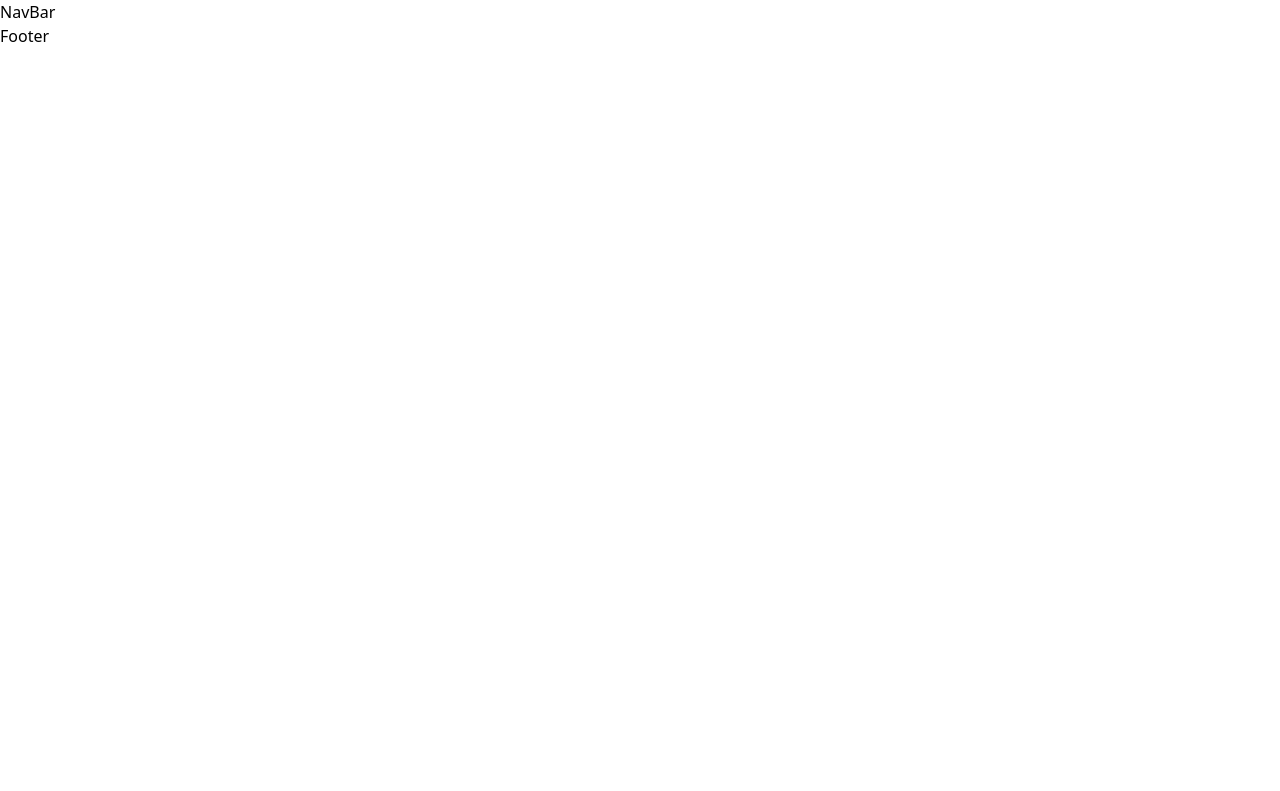
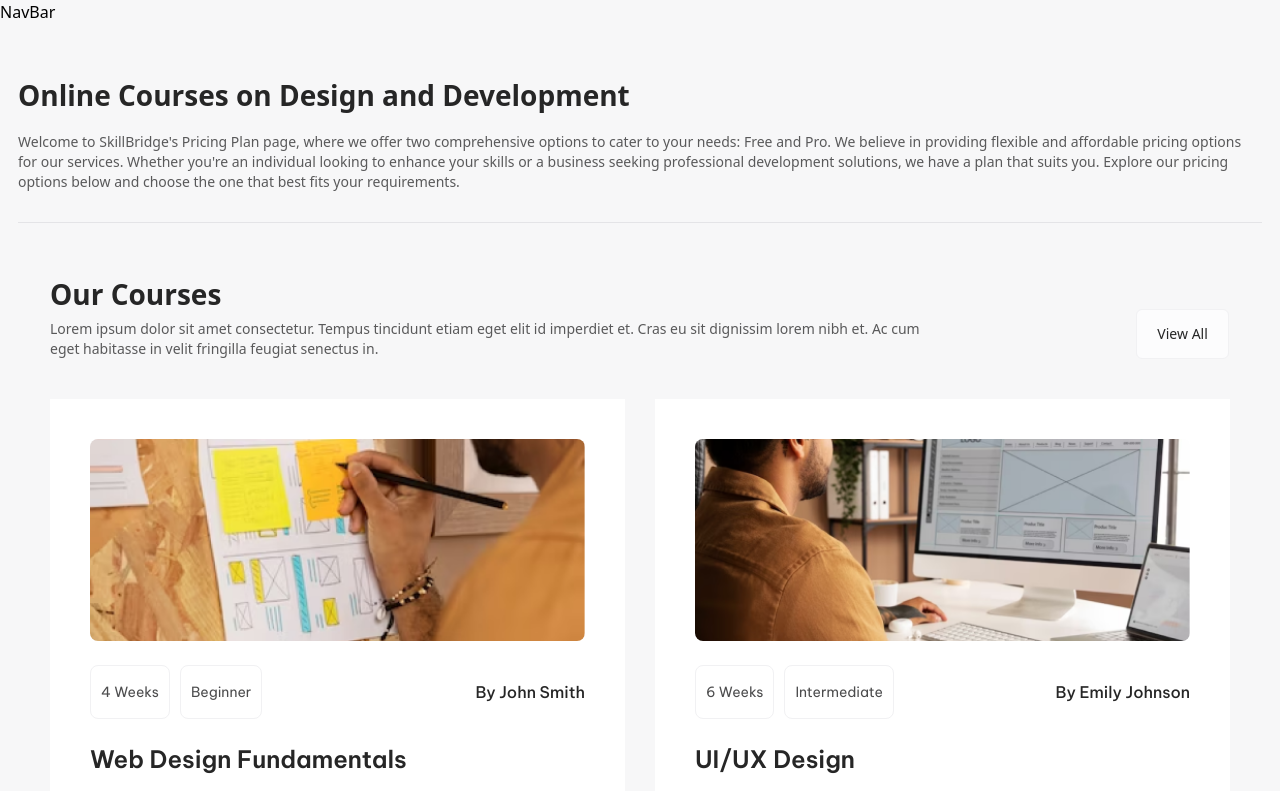
Before and after one commit to HaidarSHaaban6/Online-Course-Website, a React (Vite) app: page / in a window 1280 px wide. Shown: the top 791 px of the page. Built offline with nearby package versions, Linux system fonts and the light colour scheme.

Commit message:
Add Some Features

```diff
--- a/src/App.css
+++ b/src/App.css
@@ -839,12 +839,31 @@ video {
   z-index: 20;
 }
 
+.mx-\[18px\] {
+  margin-left: 18px;
+  margin-right: 18px;
+}
+
+.my-\[50px\] {
+  margin-top: 50px;
+  margin-bottom: 50px;
+}
+
+.mx-auto {
+  margin-left: auto;
+  margin-right: auto;
+}
+
 .mb-1 {
   margin-bottom: 0.25rem;
 }
 
 .mb-10 {
   margin-bottom: 2.5rem;
+}
+
+.mb-4 {
+  margin-bottom: 1rem;
 }
 
 .mb-6 {
@@ -867,10 +886,6 @@ video {
   margin-top: 1.25rem;
 }
 
-.mb-2 {
-  margin-bottom: 0.5rem;
-}
-
 .mt-\[14px\] {
   margin-top: 14px;
 }
@@ -881,10 +896,6 @@ video {
 
 .flex {
   display: flex;
-}
-
-.inline-flex {
-  display: inline-flex;
 }
 
 .grid {
@@ -912,16 +923,16 @@ video {
   width: 100%;
 }
 
+.max-w-\[18\] {
+  max-width: 18;
+}
+
+.max-w-\[1860px\] {
+  max-width: 1860px;
+}
+
 .grid-cols-1 {
   grid-template-columns: repeat(1, minmax(0, 1fr));
-}
-
-.flex-col {
-  flex-direction: column;
-}
-
-.flex-wrap {
-  flex-wrap: wrap;
 }
 
 .items-end {
@@ -968,6 +979,10 @@ video {
   border-width: 4px;
 }
 
+.border-b {
+  border-bottom-width: 1px;
+}
+
 .border-\[\#FFFFFF4D\] {
   border-color: #FFFFFF4D;
 }
@@ -975,6 +990,11 @@ video {
 .border-white\/95 {
   --tw-border-opacity: 1;
   border-color: rgb(241 241 243 / var(--tw-border-opacity, 1));
+}
+
+.border-white\/90 {
+  --tw-border-opacity: 1;
+  border-color: rgb(228 228 231 / var(--tw-border-opacity, 1));
 }
 
 .bg-\[\#FFFFFF33\] {
@@ -999,11 +1019,6 @@ video {
 .bg-white\/99 {
   --tw-bg-opacity: 1;
   background-color: rgb(252 252 253 / var(--tw-bg-opacity, 1));
-}
-
-.bg-red-950 {
-  --tw-bg-opacity: 1;
-  background-color: rgb(69 10 10 / var(--tw-bg-opacity, 1));
 }
 
 .bg-cover {
@@ -1061,16 +1076,16 @@ video {
   padding-bottom: 1.25rem;
 }
 
+.pb-\[30px\] {
+  padding-bottom: 30px;
+}
+
 .pr-5 {
   padding-right: 1.25rem;
 }
 
 .pt-\[30px\] {
   padding-top: 30px;
-}
-
-.text-center {
-  text-align: center;
 }
 
 .font-vietnam {
@@ -1142,48 +1157,12 @@ video {
     margin-left: auto;
   }
 
-  .md\:mb-0 {
-    margin-bottom: 0px;
-  }
-
-  .md\:mr-\[10px\] {
-    margin-right: 10px;
-  }
-
-  .md\:inline-block {
-    display: inline-block;
-  }
-
-  .md\:flex {
-    display: flex;
-  }
-
-  .md\:w-auto {
-    width: auto;
-  }
-
   .md\:grid-cols-2 {
     grid-template-columns: repeat(2, minmax(0, 1fr));
   }
 
-  .md\:flex-row {
-    flex-direction: row;
-  }
-
-  .md\:flex-nowrap {
-    flex-wrap: nowrap;
-  }
-
-  .md\:items-center {
-    align-items: center;
-  }
-
   .md\:p-\[40px\] {
     padding: 40px;
-  }
-
-  .md\:text-left {
-    text-align: left;
   }
 }
 
@@ -1196,8 +1175,16 @@ video {
     display: flex;
   }
 
+  .lg\:grid {
+    display: grid;
+  }
+
   .lg\:grid-cols-\[73\.7\%_26\.2\%\] {
     grid-template-columns: 73.7% 26.2%;
+  }
+
+  .lg\:grid-cols-2 {
+    grid-template-columns: repeat(2, minmax(0, 1fr));
   }
 
   .lg\:items-center {
@@ -1210,13 +1197,52 @@ video {
 }
 
 @media (min-width: 1440px) {
+  .custom-xl\:mx-5 {
+    margin-left: 1.25rem;
+    margin-right: 1.25rem;
+  }
+
+  .custom-xl\:my-20 {
+    margin-top: 5rem;
+    margin-bottom: 5rem;
+  }
+
+  .custom-xl\:mb-0 {
+    margin-bottom: 0px;
+  }
+
   .custom-xl\:mb-\[60px\] {
     margin-bottom: 60px;
+  }
+
+  .custom-xl\:grid {
+    display: grid;
+  }
+
+  .custom-xl\:grid-cols-2 {
+    grid-template-columns: repeat(2, minmax(0, 1fr));
+  }
+
+  .custom-xl\:items-center {
+    align-items: center;
+  }
+
+  .custom-xl\:gap-20 {
+    gap: 5rem;
   }
 
   .custom-xl\:px-6 {
     padding-left: 1.5rem;
     padding-right: 1.5rem;
+  }
+
+  .custom-xl\:px-\[60px\] {
+    padding-left: 60px;
+    padding-right: 60px;
+  }
+
+  .custom-xl\:pb-10 {
+    padding-bottom: 2.5rem;
   }
 
   .custom-xl\:pb-6 {
@@ -1246,6 +1272,20 @@ video {
 }
 
 @media (min-width: 1920px) {
+  .custom-2xl\:mx-\[30px\] {
+    margin-left: 30px;
+    margin-right: 30px;
+  }
+
+  .custom-2xl\:mx-auto {
+    margin-left: auto;
+    margin-right: auto;
+  }
+
+  .custom-2xl\:mb-\[100px\] {
+    margin-bottom: 100px;
+  }
+
   .custom-2xl\:mb-\[30px\] {
     margin-bottom: 30px;
   }
@@ -1256,6 +1296,10 @@ video {
 
   .custom-2xl\:mb-\[80px\] {
     margin-bottom: 80px;
+  }
+
+  .custom-2xl\:mt-\[109px\] {
+    margin-top: 109px;
   }
 
   .custom-2xl\:h-\[63px\] {
@@ -1270,12 +1314,21 @@ video {
     width: 72px;
   }
 
+  .custom-2xl\:gap-\[100px\] {
+    gap: 100px;
+  }
+
   .custom-2xl\:border-\[6px\] {
     border-width: 6px;
   }
 
   .custom-2xl\:p-\[50px\] {
     padding: 50px;
+  }
+
+  .custom-2xl\:px-\[132px\] {
+    padding-left: 132px;
+    padding-right: 132px;
   }
 
   .custom-2xl\:px-\[26px\] {
@@ -1307,6 +1360,10 @@ video {
     padding-bottom: 30px;
   }
 
+  .custom-2xl\:pb-\[50px\] {
+    padding-bottom: 50px;
+  }
+
   .custom-2xl\:pr-\[30px\] {
     padding-right: 30px;
   }
@@ -1318,6 +1375,10 @@ video {
   .custom-2xl\:text-5xl {
     font-size: 3rem;
     line-height: 1;
+  }
+
+  .custom-2xl\:text-\[48px\] {
+    font-size: 48px;
   }
 
   .custom-2xl\:text-lg {
--- a/src/navigation/layouts/MainLayout.tsx
+++ b/src/navigation/layouts/MainLayout.tsx
@@ -1,16 +1,16 @@
-import { Outlet } from "react-router-dom"
-import Footer from "../../ui/Footer"
-import NavBar from "../../ui/NavBar"
+import { Outlet } from "react-router-dom";
+import Footer from "../../ui/Footer";
+import NavBar from "../../ui/NavBar";
 
 // to wrap the public pages with NavBar and Footer
 const MainLayout = () => {
   return (
-    <div>
-        <NavBar />
-        <Outlet />
-        <Footer />
+    <div className="bg-white/97">
+      <NavBar />
+      <Outlet />
+      <Footer />
     </div>
-  )
-}
+  );
+};
 
-export default MainLayout
+export default MainLayout;
--- a/src/pages/HomePage.tsx
+++ b/src/pages/HomePage.tsx
@@ -1,4 +1,24 @@
+import OurCoursesSection from "../components/OurCoursesSection";
+import PageTitle from "../ui/PageTitle";
+import Video from "../ui/Video";
+import VideoIconTag from "../ui/VideoIconTag";
+
+const description =
+  "Welcome to SkillBridge's Pricing Plan page, where we offer two comprehensive options to cater to your needs: Free and Pro. We believe in providing flexible and affordable pricing options for our services. Whether you're an individual looking to enhance your skills or a business seeking professional development solutions, we have a plan that suits you. Explore our pricing options below and choose the one that best fits your requirements.";
 const HomePage = () => {
-  return <div className="bg-white/97"></div>;
+  return (
+    <>
+      <PageTitle
+        title="Online Courses on Design and Development"
+        description={description}
+      />
+      <OurCoursesSection />
+      <div className="custom-container">
+        <Video img="src/assets/img/home_page_frame.png">
+          <VideoIconTag />
+        </Video>
+      </div>
+    </>
+  );
 };
 export default HomePage;
--- a/src/ui/BenefitsCard.tsx
+++ b/src/ui/BenefitsCard.tsx
@@ -0,0 +1,9 @@
+const BenefitsCard = () => {
+  return (
+    <div>
+
+    </div>
+  )
+}
+
+export default BenefitsCard
--- a/src/ui/PageTitle.tsx
+++ b/src/ui/PageTitle.tsx
@@ -0,0 +1,21 @@
+// Interfaces Section :
+interface PageTitleProps {
+  title: string;
+  description: string;
+}
+
+// Avoid Using custom-container class With This Component, It Already Includes Its Dimensions...
+const PageTitle: React.FC<PageTitleProps> = ({ title, description }) => {
+  return (
+    <div className="mx-[18px] my-[50px] custom-xl:mx-5 custom-xl:my-20 custom-2xl:mx-auto custom-2xl:mt-[109px] custom-2xl:mb-[100px] pb-[30px] custom-xl:px-[60px] custom-xl:pb-10 custom-2xl:px-[132px] custom-2xl:pb-[50px] custom-xl:grid custom-xl:grid-cols-2 custom-xl:items-center custom-xl:gap-20 custom-2xl:gap-[100px] max-w-[1860px] border-b border-white/90">
+      <p className="mb-4 font-semibold custom-xl:mb-0 text-grey/15 text-[28px] leading-[42px] custom-xl:text-[38px] custom-xl:leading-[57px] custom-2xl:text-[48px] custom-2xl:leading-[72px]">
+        {title}
+      </p>
+      <p className="text-sm text-grey/35 custom-xl:text-base custom-2xl:text-lg">
+        {description}
+      </p>
+    </div>
+  );
+};
+
+export default PageTitle;
--- a/src/ui/Video.tsx
+++ b/src/ui/Video.tsx
@@ -1,3 +1,4 @@
+// Interface Section :
 interface videoProps {
   img: string;
   children: React.ReactNode;
@@ -7,7 +8,7 @@ interface videoProps {
 const Video: React.FC<videoProps> = ({ img, children }) => {
   return (
     <div
-      style={{ backgroundImage: `url(${img})` }}
+      style={{ backgroundImage: `url(./../${img})` }} // Start The Path With src...
       className="flex items-center justify-center bg-center bg-cover rounded-xl video-height"
     >
       <div>{children}</div>
@@ -16,3 +17,9 @@ const Video: React.FC<videoProps> = ({ img, children }) => {
 };
 
 export default Video;
+
+// Example For Use :
+
+// <Video img="src/assets/img/home_page_frame.png">
+//   <VideoIconTag />
+// </Video>;
```
